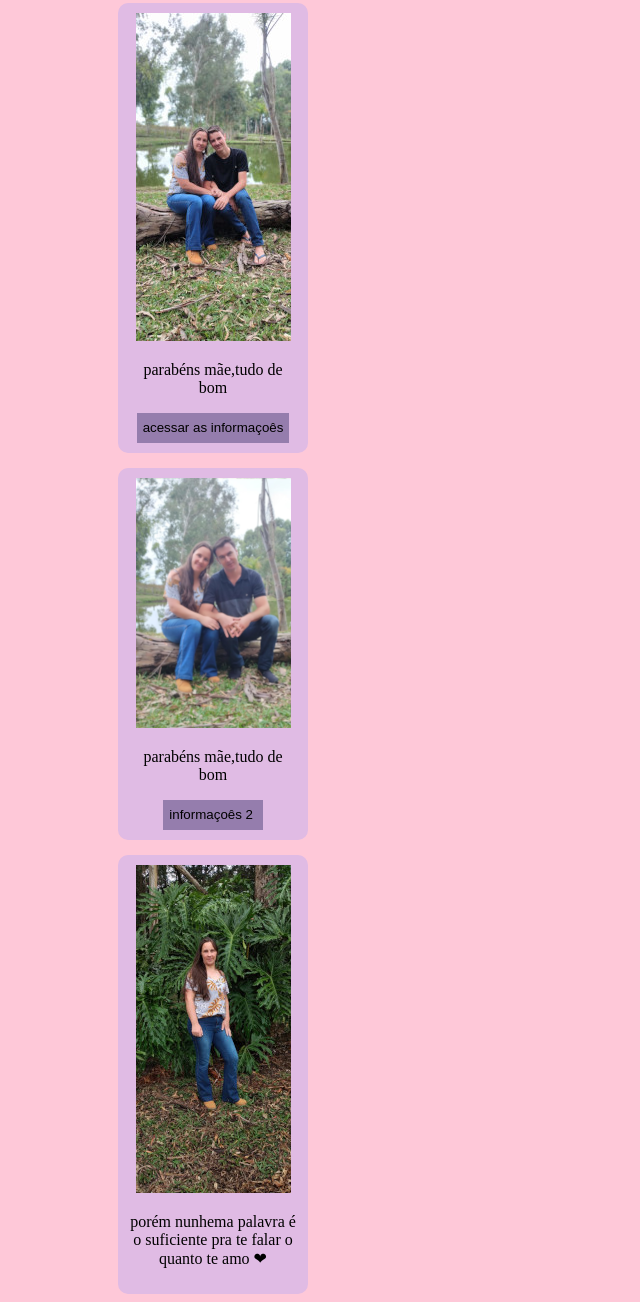
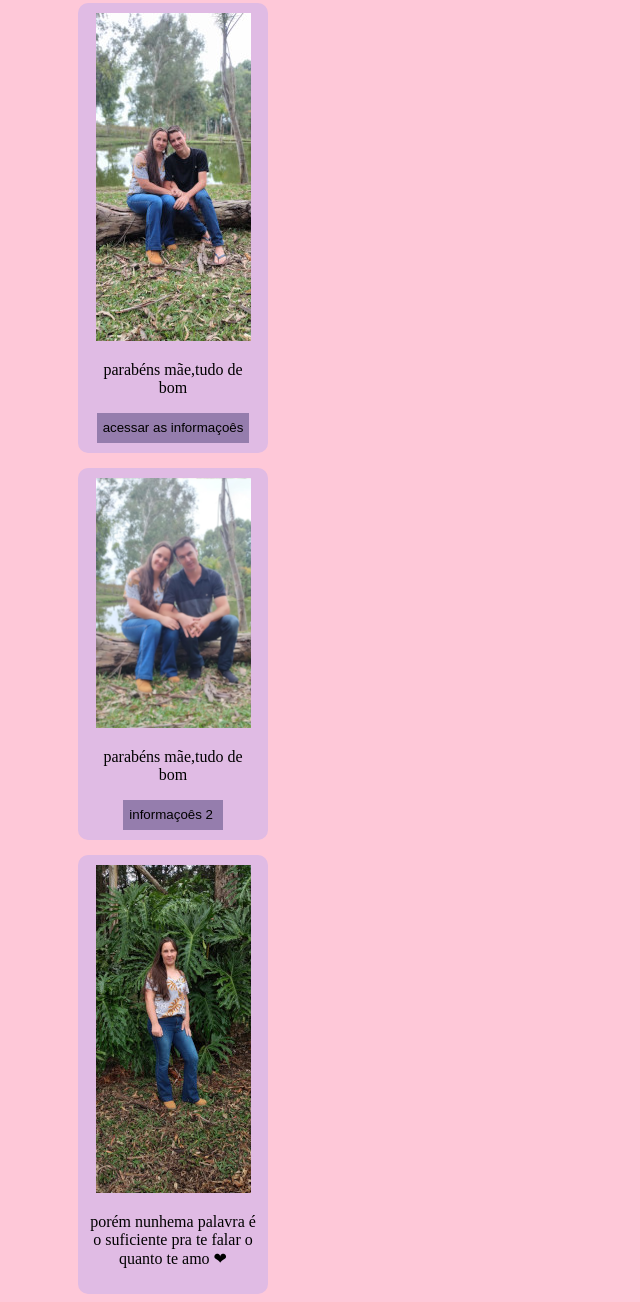
Before and after one commit to nielZIN008/site, a plain HTML site: page index.html in a window 1280 px wide. Shown: the part 77-1379 px from the top of the page, without its empty margins (0-640 px from the left). Drawn offline with Linux system fonts and the light colour scheme.

Commit message:
commit css

```diff
--- a/style.css
+++ b/style.css
@@ -11,7 +11,7 @@ body {
     border-radius: 10px;
     padding: 10px;
     margin-top: 15px;
-    margin-left: 110px;
+    margin-left: 70px;
 }
 input {
     height: 30px;
@@ -25,7 +25,7 @@ input {
     border-radius: 10px;
     padding: 10px;
     margin-top: 15px;
-    margin-left: 110px;
+    margin-left: 70px;
 }
 #ft3 {
     width: 170px;
@@ -34,5 +34,5 @@ input {
     border-radius: 10px;
     padding: 10px;
     margin-top: 15px;
-    margin-left: 110px;
+    margin-left: 70px;
 }
```
